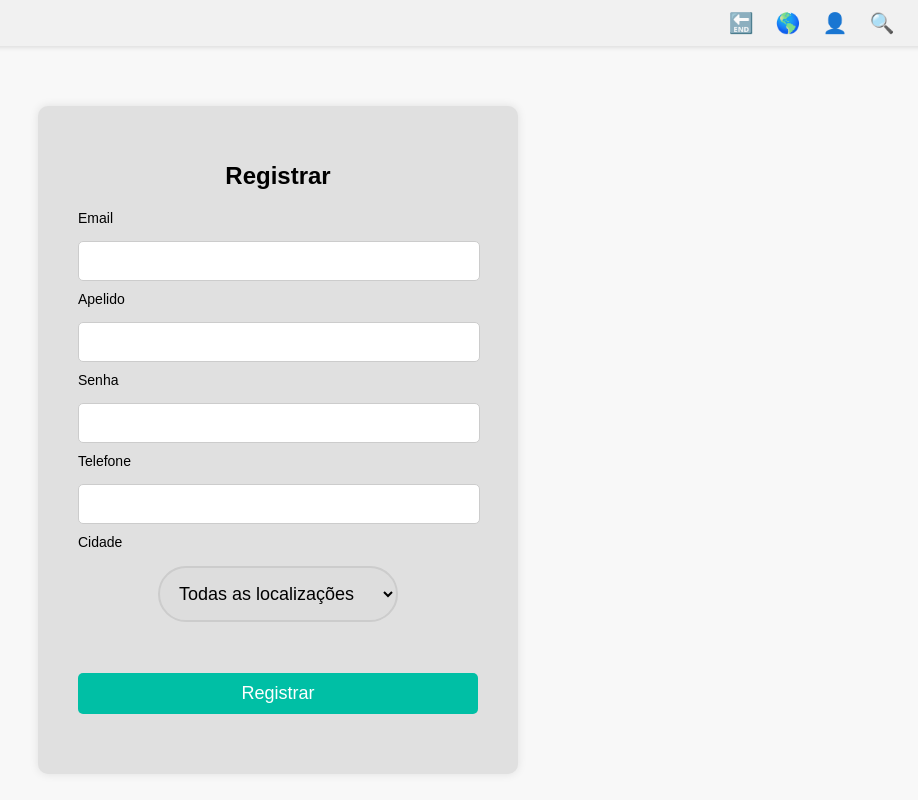
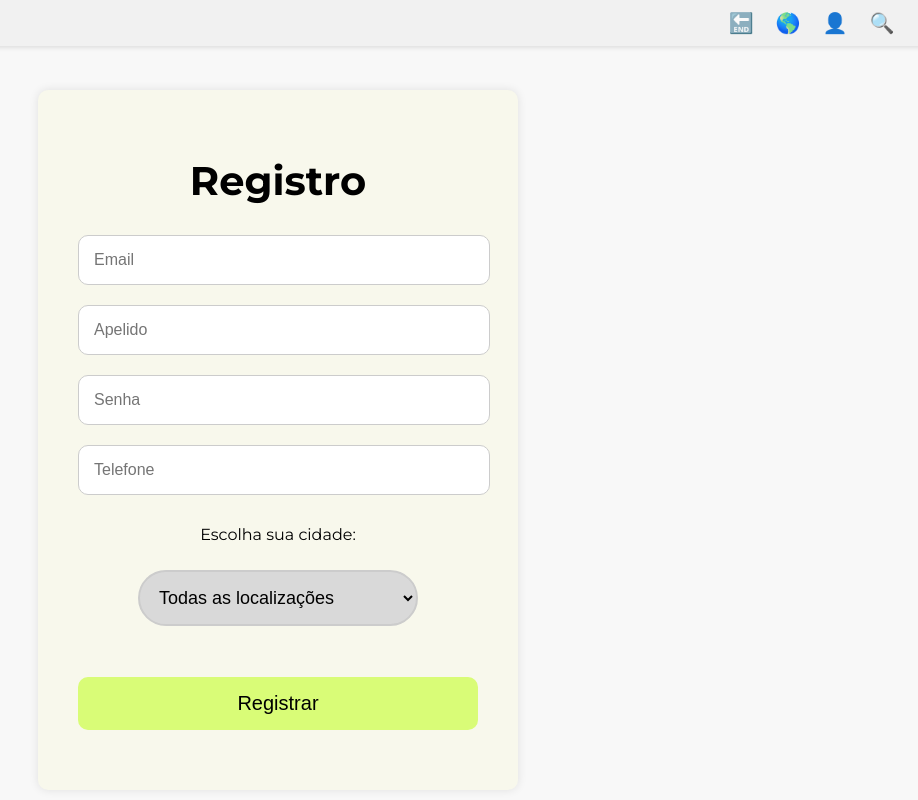
Before and after one commit to MayaBrito/EmprestAqui, a Flask app: page /register in a window 1280 px wide. Shown: the whole page, without its empty margins (362-1280 px from the left). Run offline with Flask 3, Linux system fonts and the light colour scheme; parts of the project's set-up code (start-up, migrations or seed data) failed here and were passed over.

Commit message:
feat: changing styles and colors of login and register forms

```diff
--- a/static/login-form/register.css
+++ b/static/login-form/register.css
@@ -4,11 +4,11 @@ body {
     align-items: center;
     height: 100vh;
     margin: 0;
-    font-family: Arial, sans-serif;
+    font-family: 'Montserrat', sans-serif;
     background-color: #f8f8f8;
 }
 .container {
-    background-color: #e0e0e0;
+    background-color: #F8F8EC;
     padding: 40px;
     border-radius: 10px;
     box-shadow: 0 0 10px rgba(0, 0, 0, 0.1);
@@ -38,36 +38,30 @@ body {
 }
 .container h1 {
     margin-bottom: 20px;
-    font-size: 24px;
-}
-.container label {
-    display: block;
-    margin-bottom: 5px;
-    font-size: 14px;
-    text-align: left;
+    font-size: 40px;
 }
 .container input[type="text"],
 .container input[type="password"] {
     width: calc(100% - 20px);
-    padding: 10px;
+    padding: 15px;
     margin: 10px 0;
     border: 1px solid #ccc;
-    border-radius: 5px;
+    border-radius: 10px;
     font-size: 16px;
 }
 .container input[type="submit"] {
     width: 100%;
-    padding: 10px;
+    padding: 15px;
     margin: 20px 0;
     border: none;
-    border-radius: 5px;
-    background-color: #00bfa5;
-    color: white;
+    border-radius: 10px;
+    background-color: #D9FC77;
+    color: black;
     cursor: pointer;
-    font-size: 18px;
+    font-size: 20px;
 }
 .container input[type="submit"]:hover {
-    background-color: #008f7a;
+    background-color: #bbd86b;
 }
 
 .form-container {
@@ -85,17 +79,28 @@ body {
 }
 
 .form-group select {
-    width: 60%;
+    width: 70%;
     padding: 15px;
     border-radius: 50px;
-    border: 2px solid #ccc;
-    background-color: #ddd;
+    border: 2px solid rgb(204, 204, 204);
+    background-color: #D9D9D9;
     font-size: 18px;
     box-sizing: border-box;
     margin-bottom: 15px;
+    margin-top: 10px;
 }
 
 .form-group select:focus {
     outline: none;
-    border-color: #007BFF;
+    border-color: #909090;
 }
+span{
+    text-align: center;
+    font-size: 16px;
+}
+label{
+    margin-top: 20px;
+    width: 100%;
+    display: flex;
+    justify-content: center;
+}
--- a/templates/login-form/register.html
+++ b/templates/login-form/register.html
@@ -5,24 +5,22 @@
     <meta charset="UTF-8">
     <meta name="viewport" content="width=device-width, initial-scale=1.0">
     <title>EmprestaAqui - Registrar</title>
-
+    <link rel="preconnect" href="https://fonts.googleapis.com">
+    <link rel="preconnect" href="https://fonts.gstatic.com" crossorigin>
+    <link href="https://fonts.googleapis.com/css2?family=Montserrat:ital,wght@0,100..900;1,100..900&display=swap" rel="stylesheet">
     <link rel="stylesheet" type="text/css" href="{{ url_for('static', filename='login-form/register.css') }}">
 </head>
 <body>
     {{ render_header() }}
     <div class="container">
-        <h1>Registrar</h1>
+        <h1>Registro</h1>
         <div style="color: #e74c3c;">{{error}}</div>
         <form method="post" action="/confirmation">
-            <label for="email">Email</label>
-            <input type="text" name="email" id="email" value="{{email}}" required/>
-            <label for="username">Apelido</label>
-            <input type="text" name="username" id="username" value = "{{name}}" required/>
-            <label for="password">Senha</label>
-            <input type="password" name="password" id="password" required/>
-            <label for="phone">Telefone</label>
-            <input type="text" name="phone" id="phone" value = "{{phone}}" required/>
-            <label for="city">Cidade</label>
+            <input type="text" name="email" id="email" value="{{email}}" placeholder="Email" required/>
+            <input type="text" name="username" id="username" value = "{{name}}" placeholder="Apelido" required/>
+            <input type="password" name="password" id="password" placeholder="Senha" required/>
+            <input type="text" name="phone" id="phone" value = "{{phone}}" placeholder="Telefone" required/>
+            <label for="city"><span>Escolha sua cidade:</span></label>
             <div class="form-group">
                 <p>{{ location.filter }}</p>
             </div>
```
Also changed, not shown: static/login-form/login.css (+31 -16 lines), templates/login-form/login.html (+6 -3 lines).
